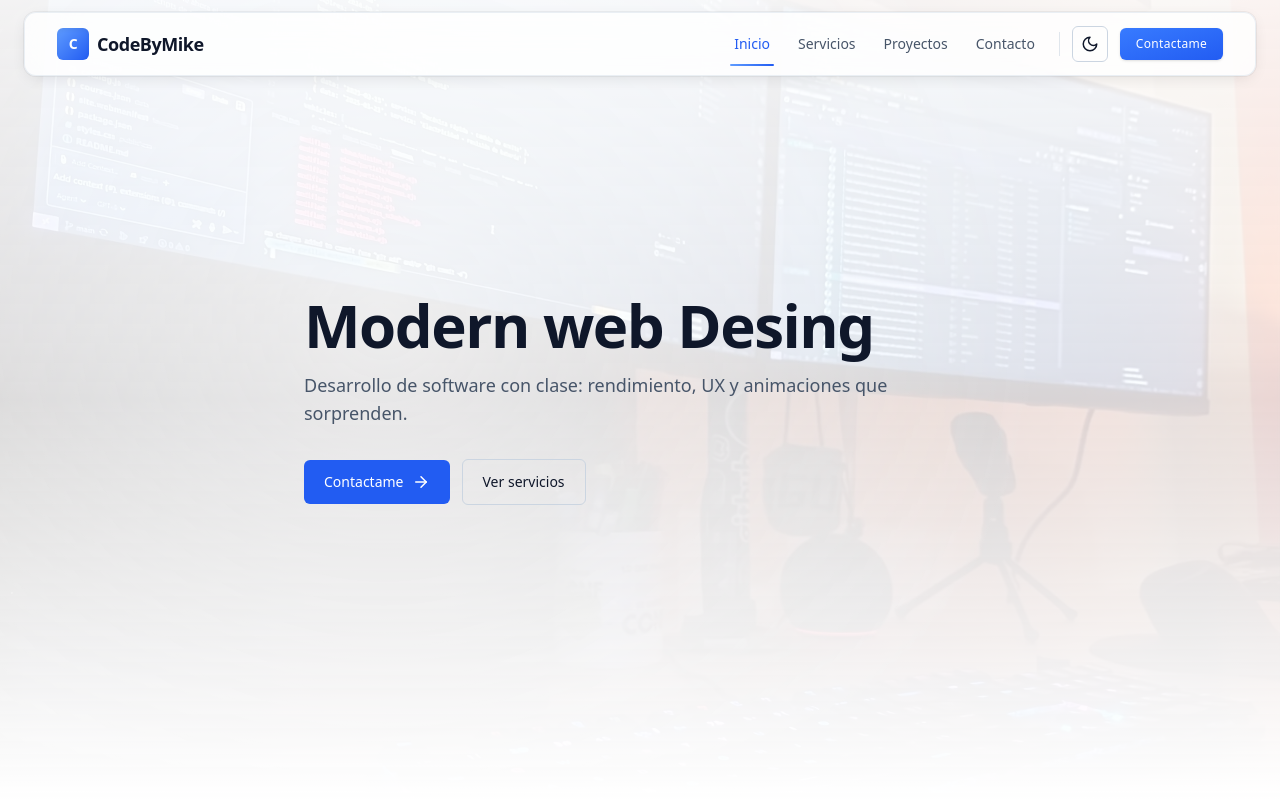
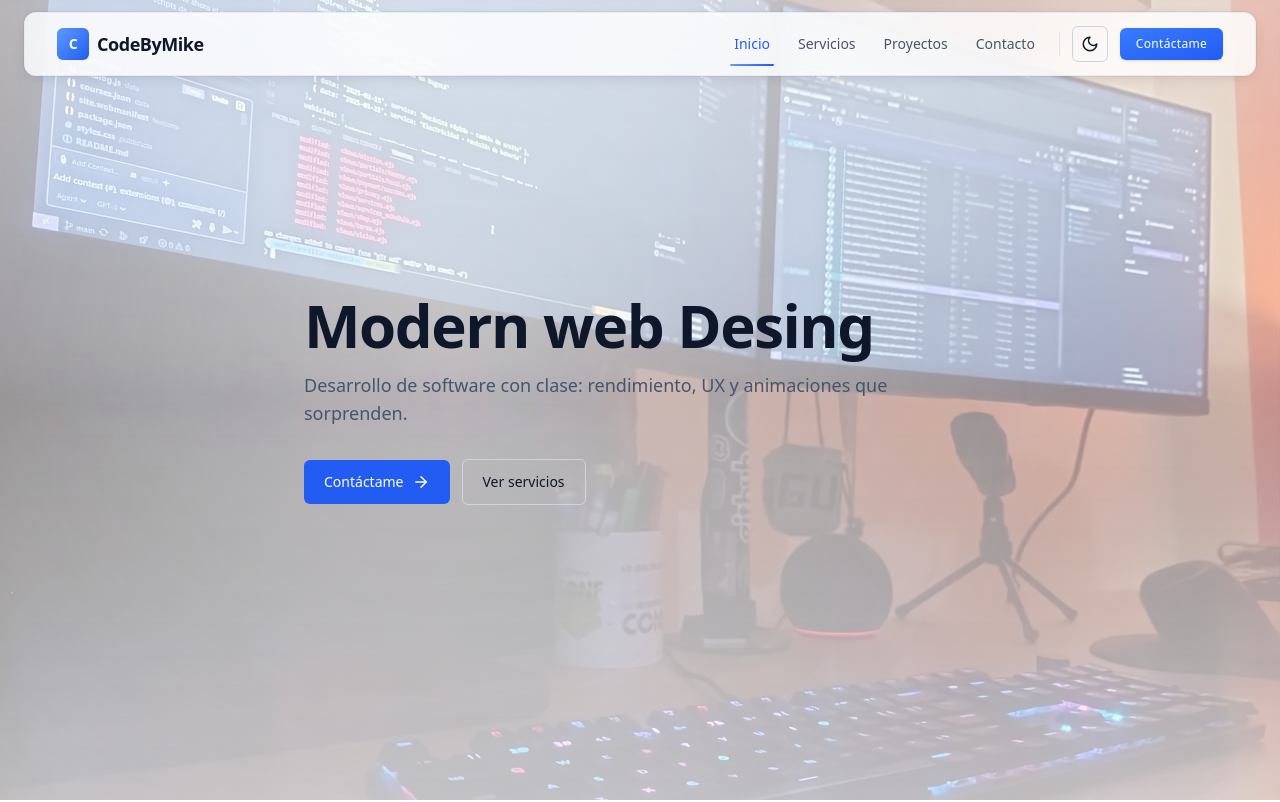
Before and after one commit to mikerb95/codebymike, a Next.js app: page / in a window 1280 px wide. Shown: the top 802 px of the page. Built offline with nearby package versions, Linux system fonts and the light colour scheme; a web font is replaced by a local one.

Commit message:
feat: update text for contact link to include accent for improved readability

```diff
--- a/src/app/page.tsx
+++ b/src/app/page.tsx
@@ -13,11 +13,11 @@ export default function HomePage() {
   <section className="relative overflow-hidden min-h-[100dvh] flex items-center">
           <div className="absolute inset-0 -z-10">
             <div
-              className="absolute inset-0 bg-cover bg-center opacity-60 dark:opacity-50"
+              className="absolute inset-0 bg-cover bg-center opacity-80 dark:opacity-70 transition-opacity"
               style={{ backgroundImage: `url(${bg.src})` }}
             />
-            <div className="absolute inset-0 bg-gradient-to-b from-white/90 via-white/70 to-white dark:from-[#0b0f14]/95 dark:via-[#0b0f14]/85 dark:to-[#0b0f14]" />
-            <div className="pointer-events-none absolute inset-0 mix-blend-overlay bg-[radial-gradient(circle_at_30%_40%,rgba(255,255,255,0.55),transparent_65%)] dark:bg-[radial-gradient(circle_at_30%_40%,rgba(255,255,255,0.10),transparent_65%)]" />
+            <div className="absolute inset-0 bg-gradient-to-b from-white/60 via-white/40 to-white/65 dark:from-[#0b0f14]/85 dark:via-[#0b0f14]/70 dark:to-[#0b0f14]/90" />
+            <div className="pointer-events-none absolute inset-0 mix-blend-overlay bg-[radial-gradient(circle_at_35%_40%,rgba(255,255,255,0.45),transparent_65%)] dark:bg-[radial-gradient(circle_at_35%_40%,rgba(255,255,255,0.08),transparent_65%)]" />
           </div>
           <div className="mx-auto max-w-6xl px-6 py-32 md:py-48 relative">
             <motion.h1
@@ -46,7 +46,7 @@ export default function HomePage() {
                 href="/contacto"
                 className="inline-flex items-center gap-2 rounded-md bg-brand-600 text-white px-5 py-3 text-sm font-medium hover:bg-brand-700 transition-colors"
               >
-                Contactame <ArrowRight size={18} />
+                Contáctame <ArrowRight size={18} />
               </a>
               <a
                 href="#servicios"
--- a/src/components/Header.tsx
+++ b/src/components/Header.tsx
@@ -75,7 +75,7 @@ export default function Header() {
             href="/contacto"
             className="ml-2 inline-flex items-center gap-2 rounded-md bg-gradient-to-br from-brand-500 to-brand-600 text-white px-4 py-2 font-medium hover:from-brand-600 hover:to-brand-700 text-xs tracking-wide shadow focus:outline-none focus-visible:ring-2 focus-visible:ring-brand-500/60 focus-visible:ring-offset-2 focus-visible:ring-offset-transparent"
           >
-            Contactame
+            Contáctame
           </a>
         </nav>
         {/* Mega menu container overlay area */}
```
